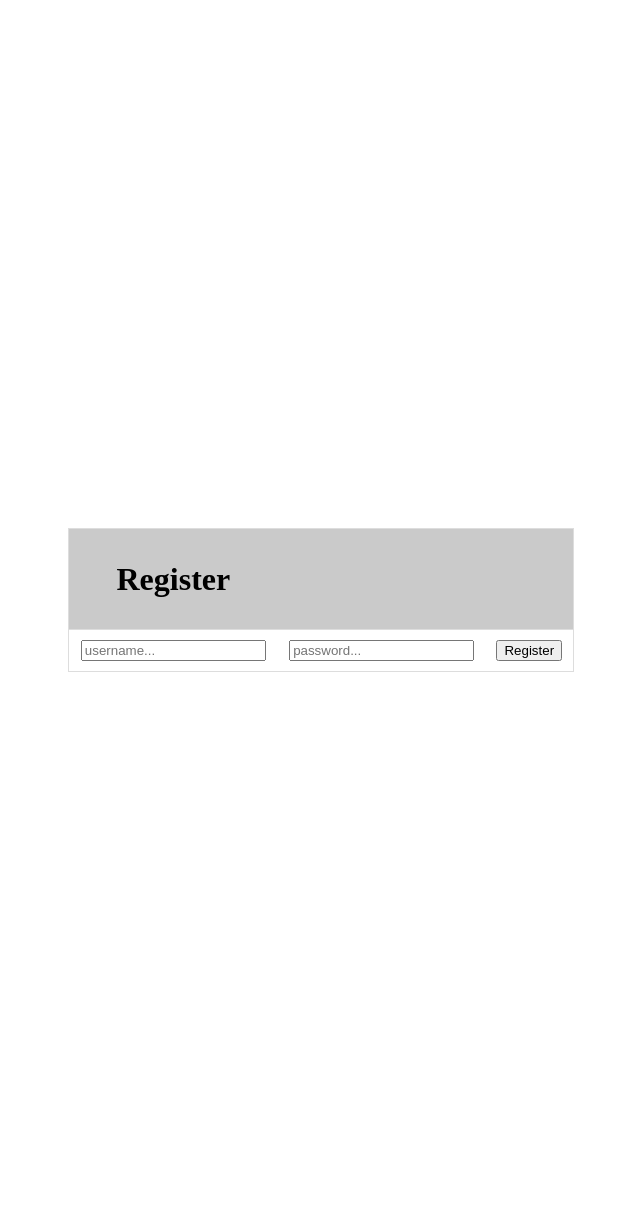
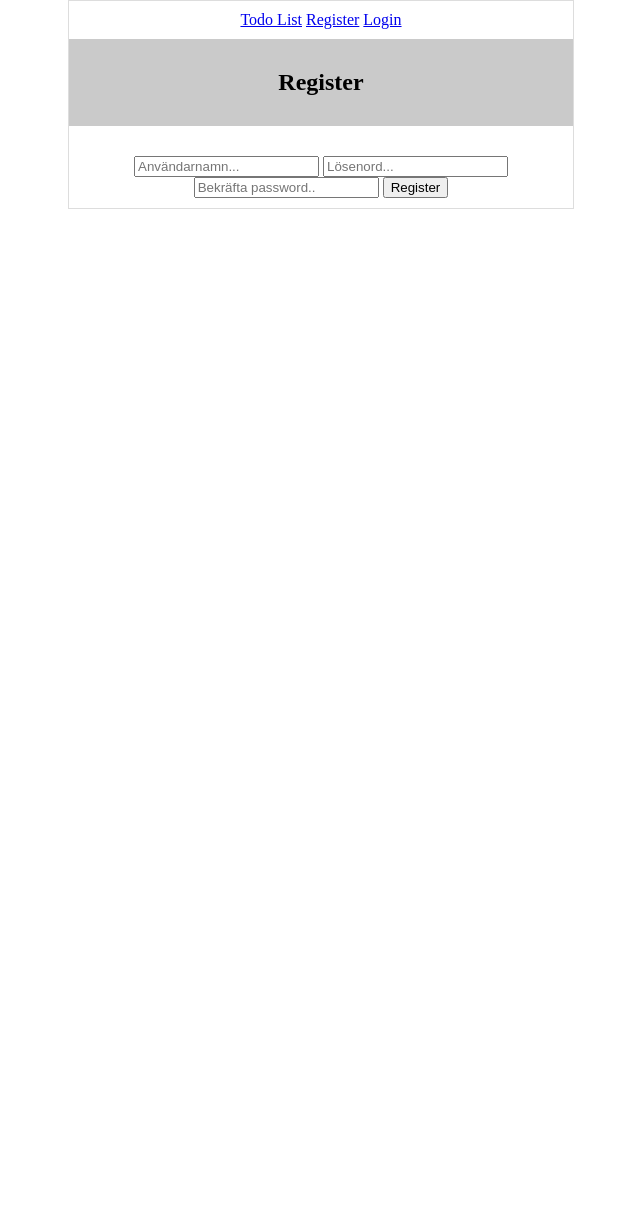
Before and after one commit to k1s3n/TodoList, a Flask app: page /register in a window 1280 px wide. Shown: the part 26-1234 px from the top of the page, without its empty margins (319-959 px from the left). After the commit the page ends 235 px from the top, so only its background shows below. Run offline with Flask 3, Linux system fonts and the light colour scheme.

Commit message:
snyggat till det

```diff
--- a/app.py
+++ b/app.py
@@ -70,14 +70,19 @@ def register_user():
         bcrypt = Bcrypt()
         username = request.form.get('username')
         password = request.form.get('password')
+        password2 = request.form.get('password2')
 
+        if not password2 == password:
+            flash("Lösenordet stämmer inte överens", "error")
+            return redirect('/register')
+        else:
 
-        hashed_password = bcrypt.generate_password_hash(password).decode('utf-8')
+            hashed_password = bcrypt.generate_password_hash(password).decode('utf-8')
 
-        new_user = User(username=username, password=hashed_password)
-        db.session.add(new_user)
-        db.session.commit()
-        return redirect('login')
+            new_user = User(username=username, password=hashed_password)
+            db.session.add(new_user)
+            db.session.commit()
+            return redirect('login')
     else:
         return render_template('register.html')
 
@@ -95,7 +100,7 @@ def login():
             session['user'] = username
             return redirect(url_for('home_modified'))
         else:
-            flash("Wrong password or username. Please try again.", "error")
+            flash("Fel användarnamn eller lösenord. Försök igen", "error")
             return redirect(url_for('login'))
 
     return render_template("login.html")
@@ -166,8 +171,6 @@ def update_tasks_completed(task_id):
     db.session.commit()
 
     return redirect(url_for('home_modified'))
-
-
 
 
 #Frontend ends
--- a/static/style.css
+++ b/static/style.css
@@ -31,7 +31,6 @@
     display: flex;
     justify-content: center;
     align-items: center;
-    height: 150vh;
 }
 
 /* Styling for info messages */
--- a/templates/register.html
+++ b/templates/register.html
@@ -10,24 +10,44 @@
     {%block content%}
     <div class="table-container">
         <table class="list-table">
-
-                <th><h1>Register</h1></th>
-                <th></th>
-                <th></th>
+            <tr>
+                {% if 'user' in session %}
+                    <td colspan="3">Välkommen, {{ session['user'] }}!</td>
+                    <td>
+                        <a href="/modified">Todo List</a>
+                        <a href="/logout">Logout</a>
+                    </td>
+                {% else %}
+                    <td colspan="3">
+                        <a href="/modified">Todo List</a>
+                        <a href="/register">Register</a>
+                        <a href="/login">Login</a>
+                    </td>
+                {% endif %}
             </tr>
-            <tr class="list-item">
+                <th colspan="3"><h2>Register</h2></th>
+            </tr>
+                <td>
+                    {% with messages = get_flashed_messages(with_categories=true) %}
+                        {% if messages %}
+                            <ul class="flash-messages">
+                            {% for category, message in messages %}
+                                <li class="{{ category }}">{{ message }}</li>
+                            {% endfor %}
+                                    </ul>
+                        {% endif %}
+                    {% endwith %}
+                </td>
+            <tr>
                 <form id ="MyForm" method="POST" action="/register">
                 <td>
-                    <input type="text" name="username" placeholder="username..." required>
-                </td>
-                <td>
-                    <input type="text" name="password" placeholder="password..." required>
-                </td>
-                <td>
+                    <input type="text" name="username" placeholder="Användarnamn..." required>
+                    <input type="text" name="password" placeholder="Lösenord..." required>
+                    <input type="text" name="password2" placeholder="Bekräfta password.." required>
                     <button type="submit" class="addBtn">Register</button>
                 </td>
-
                 </form>
+            </tr>
     {%endblock%}
 </body>
 </html>
```
Also changed, not shown: templates/login.html (+24 -10 lines), templates/modified.html (+8 -6 lines), instance/task.db, 2 other files.
